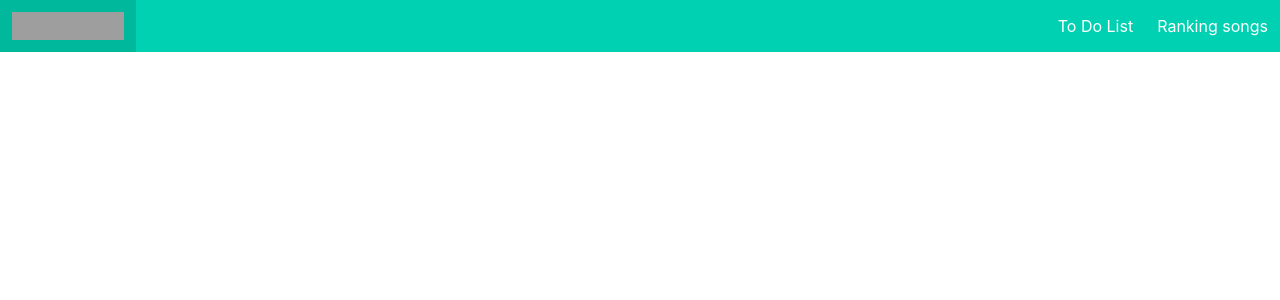
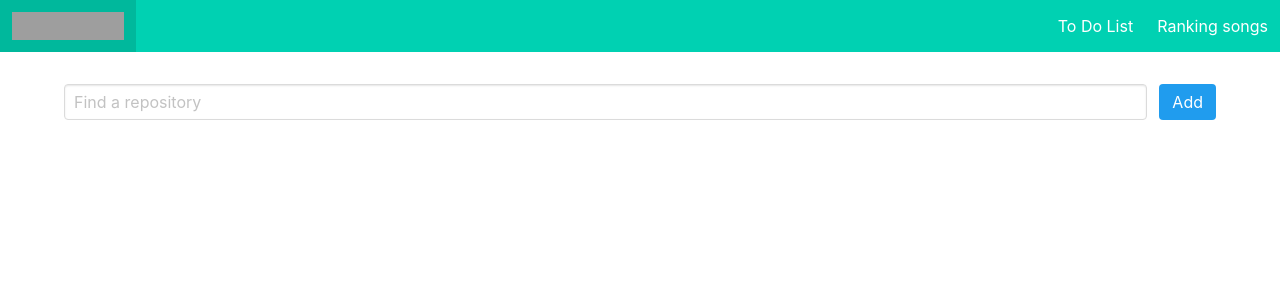
Before and after one commit to Danielalab/angular-unit-testing, an Angular app: page / in a window 1280 px wide. Shown: the top 300 px of the page. Built offline with nearby package versions, Linux system fonts and the light colour scheme; grey boxes are pictures that could not be loaded.

Commit message:
adding form todo template

```diff
--- a/src/app/app.component.html
+++ b/src/app/app.component.html
@@ -1,2 +1,3 @@
 <app-navbar></app-navbar>
-<router-outlet></router-outlet>
+<app-to-do></app-to-do>
+<!-- <router-outlet></router-outlet> -->
--- a/src/app/app.module.ts
+++ b/src/app/app.module.ts
@@ -10,12 +10,14 @@ import { TopTracksListComponent } from './components/ranking-songs/top-tracks-li
 import { NavbarComponent } from './components/navbar/navbar.component';
 import { ToDoComponent } from './pages/to-do/to-do.component';
 import { RankingSongsComponent } from './pages/ranking-songs/ranking-songs.component';
+import { FormAddTaskComponent } from './components/to-do/form-add-task/form-add-task.component';
 
 @NgModule({
   declarations: [
     AppComponent,
     ToDoListComponent,
     ItemToDoComponent,
+    FormAddTaskComponent,
     SongItemComponent,
     TopTracksListComponent,
     NavbarComponent,
--- a/src/app/components/to-do/form-add-task/form-add-task.component.html
+++ b/src/app/components/to-do/form-add-task/form-add-task.component.html
@@ -1 +1,10 @@
-<p>form-add-task works!</p>
+<div class="field is-grouped">
+  <p class="control is-expanded">
+    <input class="input" type="text" placeholder="Find a repository">
+  </p>
+  <p class="control">
+    <a class="button is-info">
+      Add
+    </a>
+  </p>
+</div>
--- a/src/app/pages/to-do/to-do.component.html
+++ b/src/app/pages/to-do/to-do.component.html
@@ -1 +1,3 @@
-<p>to-do works!</p>
+<div class="container mt-2">
+  <app-form-add-task></app-form-add-task>
+</div>
--- a/src/styles.css
+++ b/src/styles.css
@@ -1 +1,5 @@
 /* You can add global styles to this file, and also import other style files */
+
+.mt-2 {
+  margin-top: 2em;
+}
```
